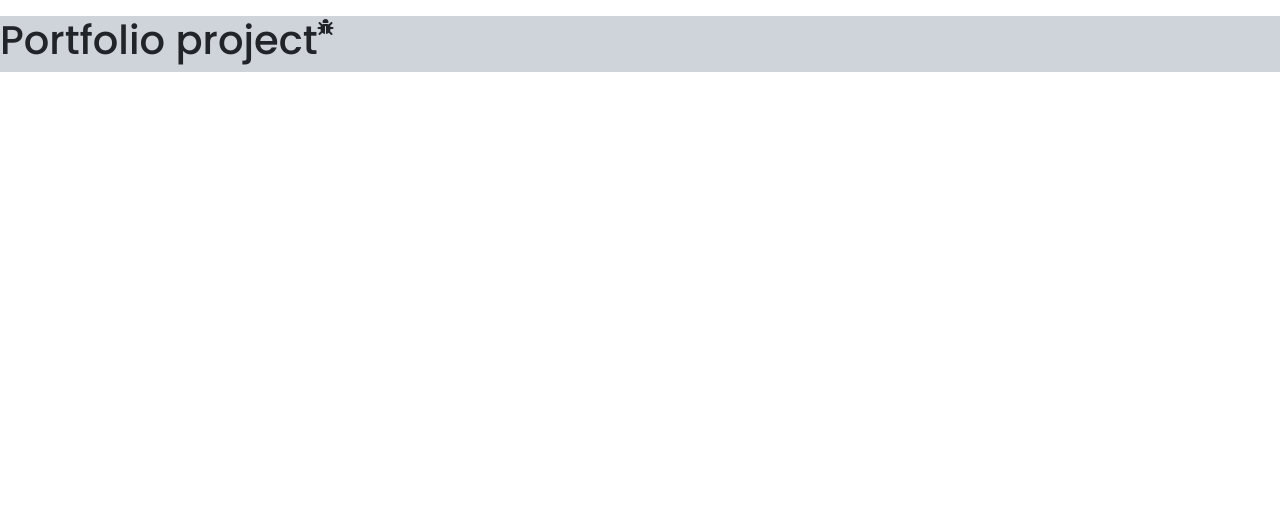
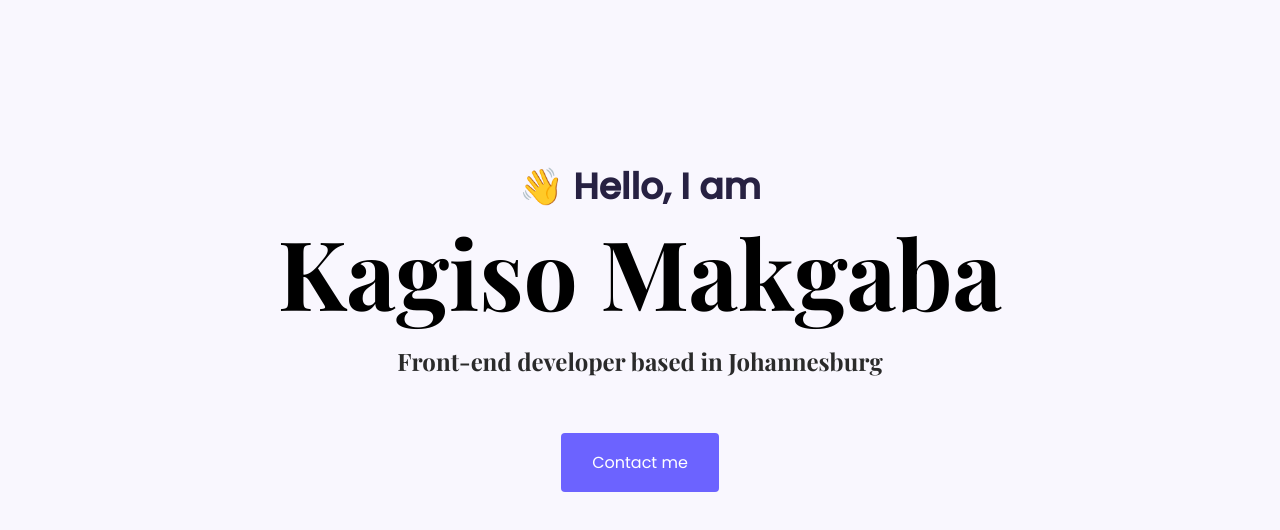
Before and after one commit to KagisoMakgaba1/Portfolio_project, a plain HTML site: page index.html in a window 1280 px wide. Drawn offline with nearby package versions, Linux system fonts and the light colour scheme.

Commit message:
Added HTML and CSS

```diff
--- a/index.html
+++ b/index.html
@@ -25,14 +25,22 @@
       href="https://fonts.googleapis.com/css2?family=Poppins:ital,wght@0,100;0,200;0,400;0,500;1,100;1,200;1,300;1,400&display=swap"
       rel="stylesheet"
     />
+    <link rel="preconnect" href="https://fonts.googleapis.com" />
+    <link rel="preconnect" href="https://fonts.gstatic.com" crossorigin />
+    <link
+      href="https://fonts.googleapis.com/css2?family=Playfair+Display:wght@700&family=Poppins:ital,wght@0,100;0,200;0,400;0,500;1,100;1,200;1,300;1,400&display=swap"
+      rel="stylesheet"
+    />
     <link rel="stylesheet" href="src/style.css" />
   </head>
   <body>
-    <div class="d-flex bg-dark-subtle mt-3">
-      <h1>Portfolio project</h1>
-      <p>
-        <i class="fa-solid fa-bug"></i>
-      </p>
+    <div class="hero">
+      <p>👋 Hello, I am</p>
+      <h1>Kagiso Makgaba</h1>
+      <h2 class="mb-5">Front-end developer based in Johannesburg</h2>
+      <div>
+        <a href="#" class="btn button"> Contact me</a>
+      </div>
     </div>
   </body>
 </html>
--- a/src/style.css
+++ b/src/style.css
@@ -1,3 +1,53 @@
 body {
-  font-family: "Poppins", sans-serif;
+  font-family: var(--font-family);
 }
+
+:root {
+  --background-color: #f9f7fe;
+  --heading-font-family: "Playfair Display", serif;
+  --font-family: "Poppins", sans-serif;
+  --button-color: #6c63ff;
+}
+.hero {
+  text-align: center;
+  padding: 160px 20px;
+  background-color: var(--background-color);
+}
+
+h1 {
+  font-family: var(--heading-font-family);
+  font-weight: bold;
+  font-size: 96px;
+  color: black;
+  margin-top: 0;
+  line-height: 1.2;
+}
+
+h2 {
+  font-family: var(--heading-font-family);
+  font-weight: bold;
+  font-size: 24px;
+  line-height: 2;
+  color: rgb(42, 42, 42);
+}
+
+p {
+  font-family: var(--font-family);
+  font-size: 36px;
+  font-weight: bold;
+  margin: 0;
+  color: #272142;
+}
+
+.button {
+  background: var(--button-color);
+  border-radius: 4px;
+  color: white;
+  font-size: 16px;
+  line-height: 27px;
+  padding: 15px 30px;
+}
+
+.button:hover {
+  background: var(--button-color);
+}
```
